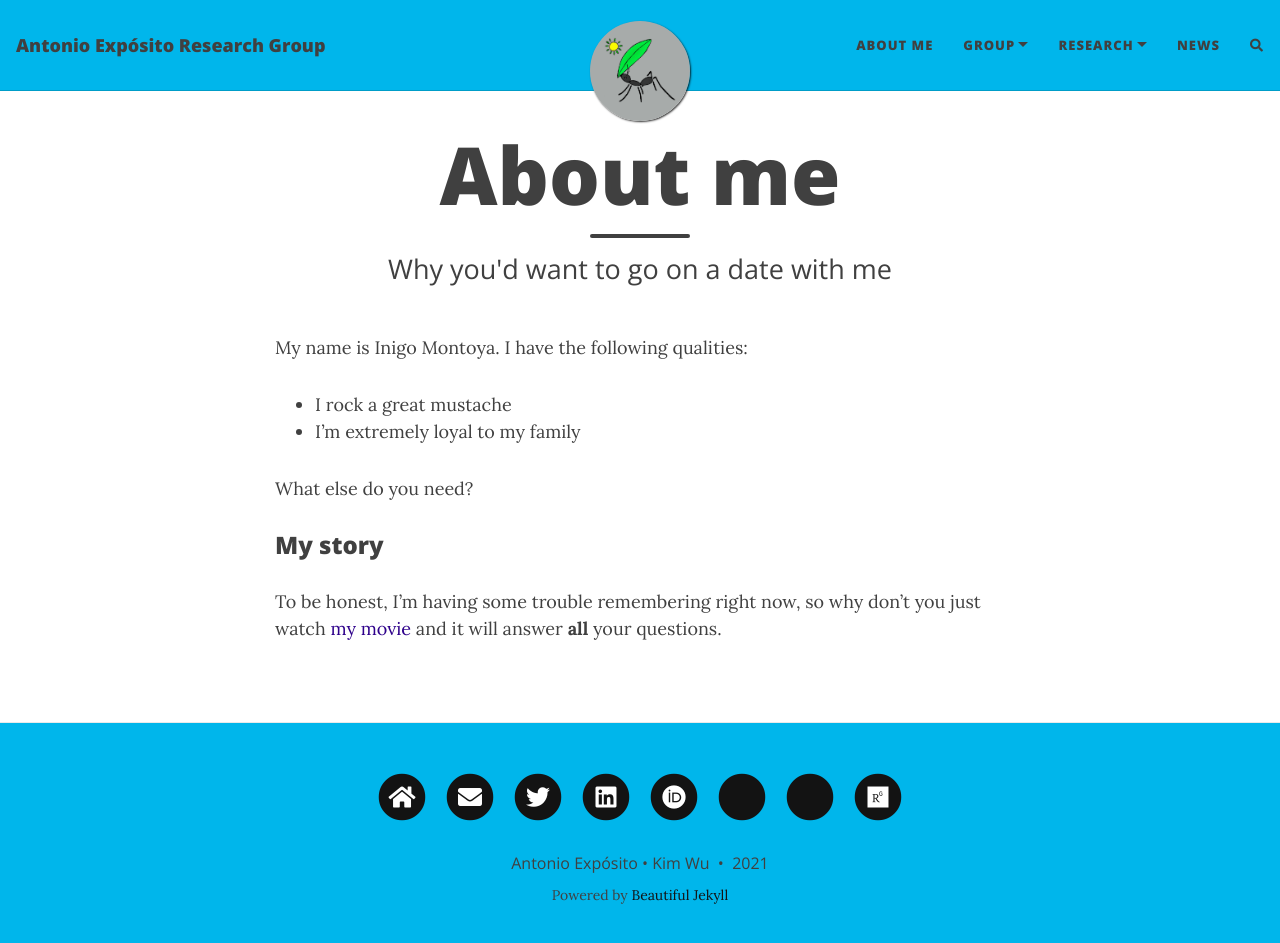
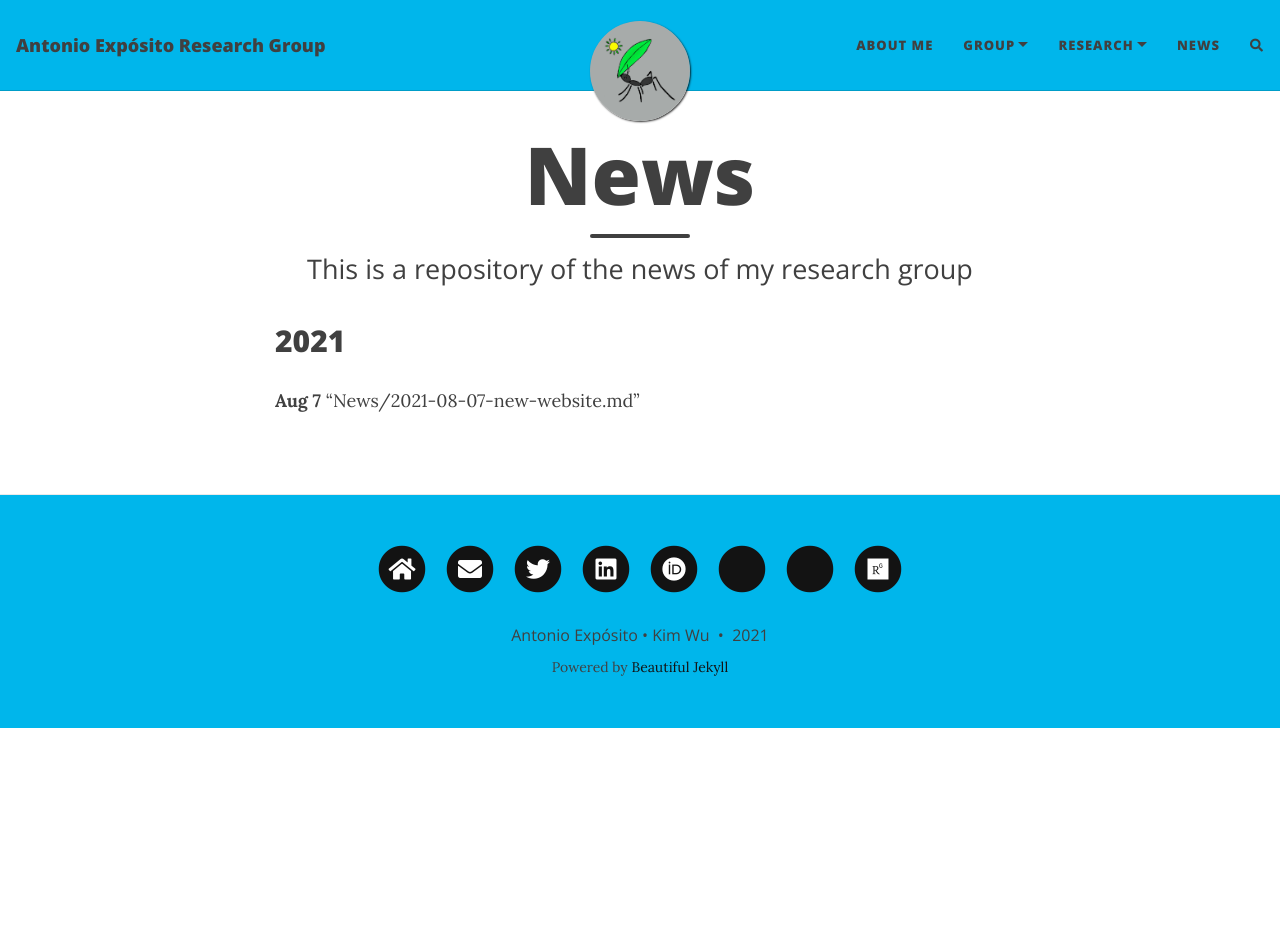
Before and after one commit to AntonioJExposito/AntonioJExposito.github.io, a Jekyll site: the page built from news_page.md, in a window 1280 px wide and 956 px high. Shown: the top 943 px of the window. Built offline with Jekyll 4.4.1, drawn with Linux system fonts in a browser that asks for light colours; nearby versions of some CDN libraries; comment, search, counter and statistics services are not loaded; a style sheet for code colours, icons or effects is not loaded.

Commit message:
Update news_page.md

```diff
--- a/news_page.md
+++ b/news_page.md
@@ -1,16 +1,9 @@
 ---
 layout: page
-title: About me
-subtitle: Why you'd want to go on a date with me
+title: News
+subtitle: This is a repository of the news of my research group
 ---
 
-My name is Inigo Montoya. I have the following qualities:
+## 2021
 
-- I rock a great mustache
-- I'm extremely loyal to my family
-
-What else do you need?
-
-### My story
-
-To be honest, I'm having some trouble remembering right now, so why don't you just watch [my movie](https://en.wikipedia.org/wiki/The_Princess_Bride_%28film%29) and it will answer **all** your questions.
+**Aug 7** "News/2021-08-07-new-website.md"
```
